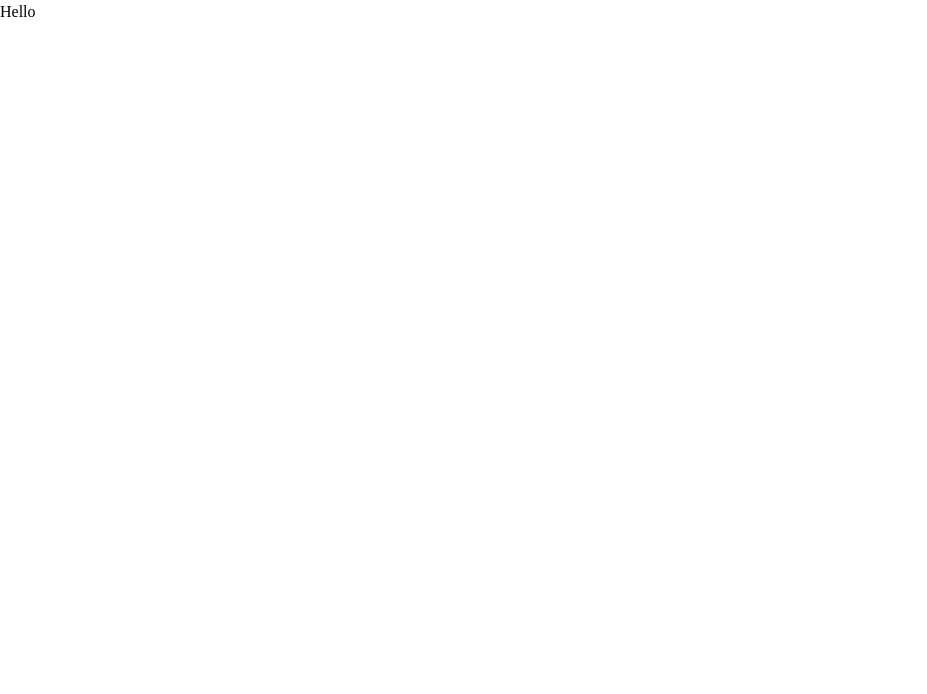
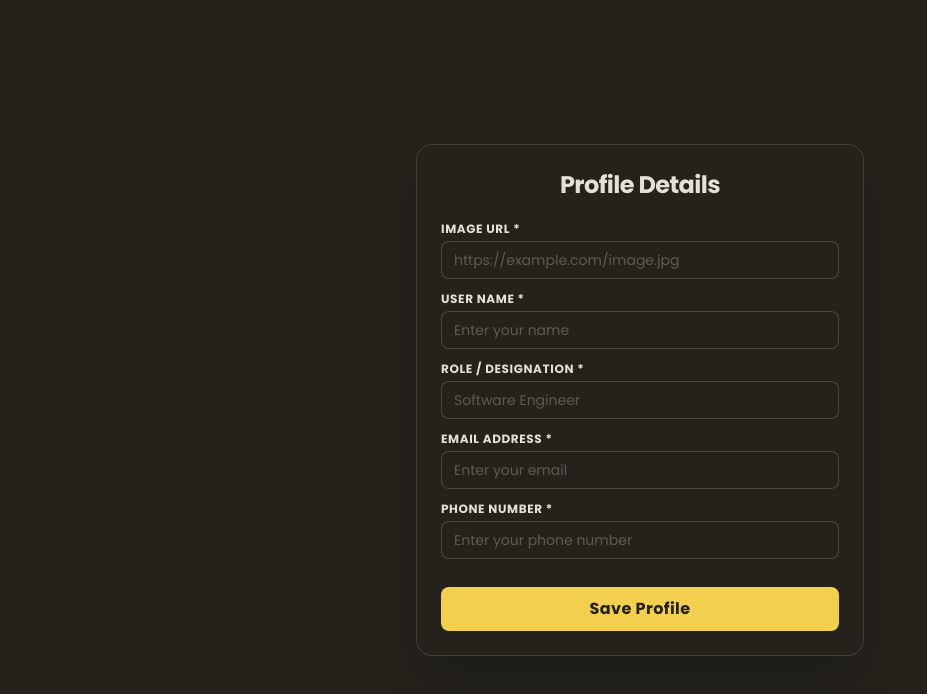
Before and after one commit to prathamkave/RHF_CRUD, a React (Vite) app: page / in a window 1280 px wide. Shown: the top 694 px of the page, without its empty margins (0-927 px from the left). Built offline with nearby package versions, Linux system fonts and the light colour scheme.

Commit message:
Created Form Component

```diff
--- a/package.json
+++ b/package.json
@@ -13,6 +13,7 @@
     "@tailwindcss/vite": "^4.3.2",
     "react": "^19.1.1",
     "react-dom": "^19.1.1",
+    "react-hook-form": "^7.81.0",
     "tailwindcss": "^4.3.2"
   },
   "devDependencies": {
--- a/src/App.jsx
+++ b/src/App.jsx
@@ -1,8 +1,11 @@
 import React from 'react'
+import Form from './components/Form.jsx'
 
 const App = () => {
   return (
-    <div>Hello </div>
+    <div >
+      <Form />
+    </div>
   )
 }
 
--- a/src/components/Form.jsx
+++ b/src/components/Form.jsx
@@ -1,11 +1,169 @@
 import React from "react";
+import { useForm } from "react-hook-form";
 
 const Form = () => {
-  return (
-    <div>
-      <h1></h1>
-    </div>
-  );
+	const {
+		register,
+		handleSubmit,
+		formState: { errors },
+	} = useForm();
+
+	const onSubmit = (data) => {
+		console.log("Form Submitted:", data);
+	};
+
+	return (
+		<div className='flex items-center justify-center h-screen w-full bg-[#24221B] overflow-hidden font-poppins p-4'>
+			<div className='w-full max-w-md p-6 bg-[#24221B] rounded-2xl shadow-2xl border border-[#E4DFD8]/15'>
+				<h2 className='text-2xl font-bold mb-5 text-center text-[#E4DFD8] tracking-tight'>
+					Profile Details
+				</h2>
+
+				<form
+					onSubmit={handleSubmit(onSubmit)}
+					className='space-y-3'
+				>
+					<div>
+						<label className='block text-xs font-bold text-[#E4DFD8] mb-1 uppercase tracking-wider'>
+							Image URL *
+						</label>
+						<input
+							type='url'
+							{...register("imageUrl", {
+								required: "Image URL is required",
+								pattern: {
+									value: /^(https?:\/\/.*\.(?:png|jpg|jpeg|gif|webp|svg))$/i,
+									message: "Please enter a valid image URL",
+								},
+							})}
+							className={`w-full px-3 py-2 bg-[#24221B] border rounded-lg text-sm text-[#E4DFD8] placeholder-[#E4DFD8]/30 focus:outline-none focus:ring-2 transition-all duration-300 ${
+								errors.imageUrl
+									? "border-red-400 focus:ring-red-400/20"
+									: "border-[#E4DFD8]/20 focus:border-[#F2D04E] focus:ring-[#F2D04E]/20"
+							}`}
+							placeholder='https://example.com/image.jpg'
+						/>
+						{errors.imageUrl && (
+							<p className='mt-1 text-xs font-semibold text-red-400'>
+								{errors.imageUrl.message}
+							</p>
+						)}
+					</div>
+
+					<div>
+						<label className='block text-xs font-bold text-[#E4DFD8] mb-1 uppercase tracking-wider'>
+							User Name *
+						</label>
+						<input
+							type='text'
+							{...register("name", { required: "Name is required" })}
+							className={`w-full px-3 py-2 bg-[#24221B] border rounded-lg text-sm text-[#E4DFD8] placeholder-[#E4DFD8]/30 focus:outline-none focus:ring-2 transition-all duration-300 ${
+								errors.name
+									? "border-red-400 focus:ring-red-400/20"
+									: "border-[#E4DFD8]/20 focus:border-[#F2D04E] focus:ring-[#F2D04E]/20"
+							}`}
+							placeholder='Enter your name'
+						/>
+						{errors.name && (
+							<p className='mt-1 text-xs font-semibold text-red-400'>
+								{errors.name.message}
+							</p>
+						)}
+					</div>
+
+					<div>
+						<label className='block text-xs font-bold text-[#E4DFD8] mb-1 uppercase tracking-wider'>
+							Role / Designation *
+						</label>
+						<input
+							type='text'
+							{...register("role", { required: "Role is required" })}
+							className={`w-full px-3 py-2 bg-[#24221B] border rounded-lg text-sm text-[#E4DFD8] placeholder-[#E4DFD8]/30 focus:outline-none focus:ring-2 transition-all duration-300 ${
+								errors.role
+									? "border-red-400 focus:ring-red-400/20"
+									: "border-[#E4DFD8]/20 focus:border-[#F2D04E] focus:ring-[#F2D04E]/20"
+							}`}
+							placeholder='Software Engineer'
+						/>
+						{errors.role && (
+							<p className='mt-1 text-xs font-semibold text-red-400'>
+								{errors.role.message}
+							</p>
+						)}
+					</div>
+
+					<div>
+						<label className='block text-xs font-bold text-[#E4DFD8] mb-1 uppercase tracking-wider'>
+							Email Address *
+						</label>
+						<input
+							type='email'
+							{...register("email", {
+								required: "Email is required",
+								pattern: {
+									value: /^[A-Z0-9._%+-]+@[A-Z0-9.-]+\.[A-Z]{2,}$/i,
+									message: "Invalid email address",
+								},
+							})}
+							className={`w-full px-3 py-2 bg-[#24221B] border rounded-lg text-sm text-[#E4DFD8] placeholder-[#E4DFD8]/30 focus:outline-none focus:ring-2 transition-all duration-300 ${
+								errors.email
+									? "border-red-400 focus:ring-red-400/20"
+									: "border-[#E4DFD8]/20 focus:border-[#F2D04E] focus:ring-[#F2D04E]/20"
+							}`}
+							placeholder='Enter your email'
+						/>
+						{errors.email && (
+							<p className='mt-1 text-xs font-semibold text-red-400'>
+								{errors.email.message}
+							</p>
+						)}
+					</div>
+
+					<div>
+						<label className='block text-xs font-bold text-[#E4DFD8] mb-1 uppercase tracking-wider'>
+							Phone Number *
+						</label>
+						<input
+							type='tel'
+							{...register("phone", {
+								required: "Phone number is required",
+								minLength: {
+									value: 10,
+									message: "Must be at least 10 digits",
+								},
+								maxLength: {
+									value: 10,
+									message: "At most 10 digits are allowed",
+								},
+                pattern: {
+                  value: /^[0-9]+$/,
+                  message: "Only numeric values are allowed",
+                },
+							})}
+							className={`w-full px-3 py-2 bg-[#24221B] border rounded-lg text-sm text-[#E4DFD8] placeholder-[#E4DFD8]/30 focus:outline-none focus:ring-2 transition-all duration-300 ${
+								errors.phone
+									? "border-red-400 focus:ring-red-400/20"
+									: "border-[#E4DFD8]/20 focus:border-[#F2D04E] focus:ring-[#F2D04E]/20"
+							}`}
+							placeholder='Enter your phone number'
+						/>
+						{errors.phone && (
+							<p className='mt-1 text-xs font-semibold text-red-400'>
+								{errors.phone.message}
+							</p>
+						)}
+					</div>
+
+					<button
+						type='submit'
+						className='w-full py-2.5 mt-4 text-[#24221B] text-base font-bold tracking-wide rounded-lg bg-[#F2D04E] hover:bg-[#E5C138] focus:outline-none focus:ring-2 focus:ring-[#F2D04E]/40 transition-all cursor-pointer duration-300 active:scale-[0.98]'
+					>
+						Save Profile
+					</button>
+				</form>
+			</div>
+		</div>
+	);
 };
 
 export default Form;
--- a/src/index.css
+++ b/src/index.css
@@ -1,13 +1,6 @@
+@import url('https://fonts.googleapis.com/css2?family=Poppins:wght@400;500;600;700;800&display=swap');
 @import "tailwindcss";
 
-* {
-    margin: 0;
-    padding: 0;
-    box-sizing: border-box;
-    font-family: 'helvatica neue';
+@theme {
+  --font-poppins: "Poppins", sans-serif;
 }
-html,
-body {
-    height: 100%;
-    width: 100%;
-}
```
Also changed, not shown: 1 other file (tests, documents, lock files or other folders).
